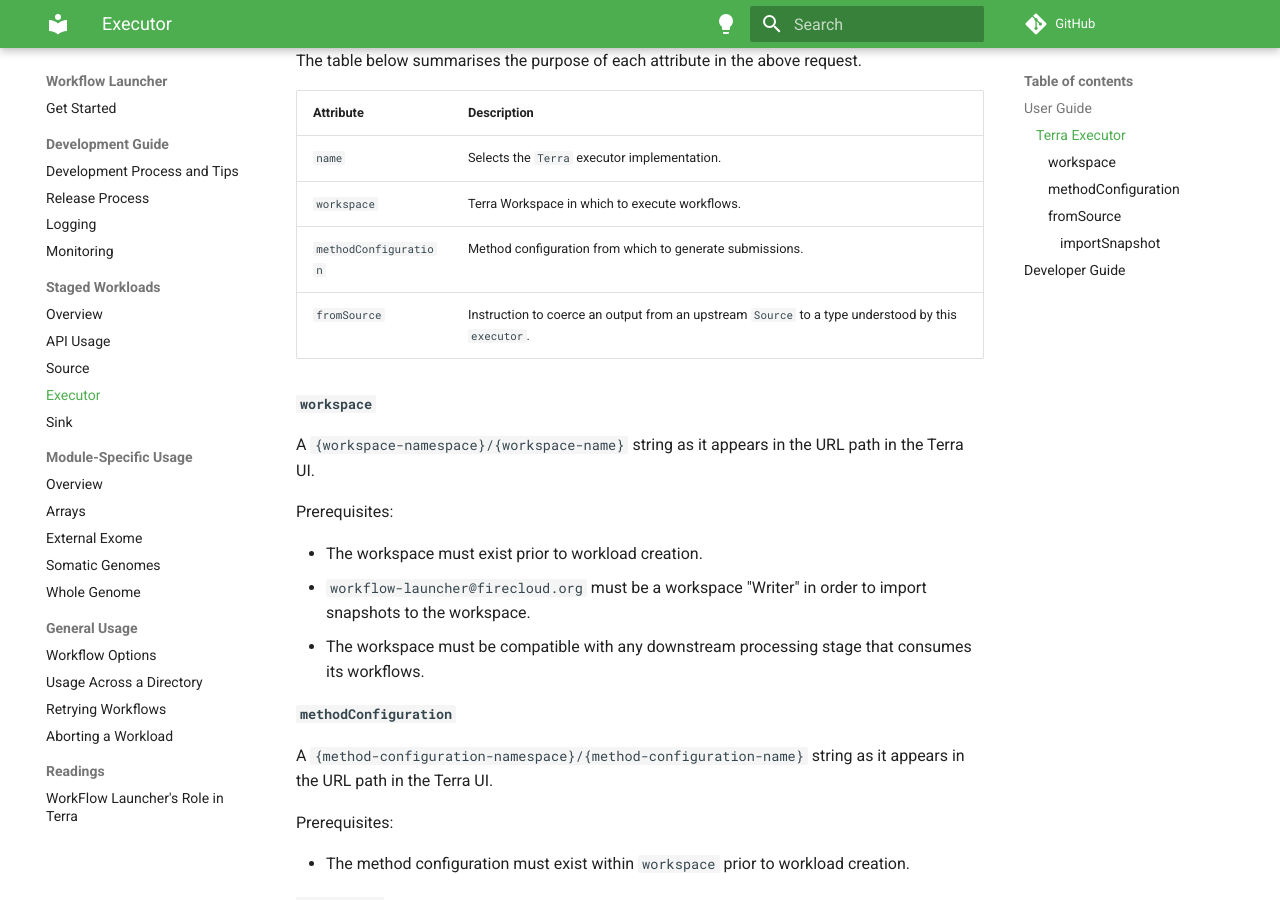
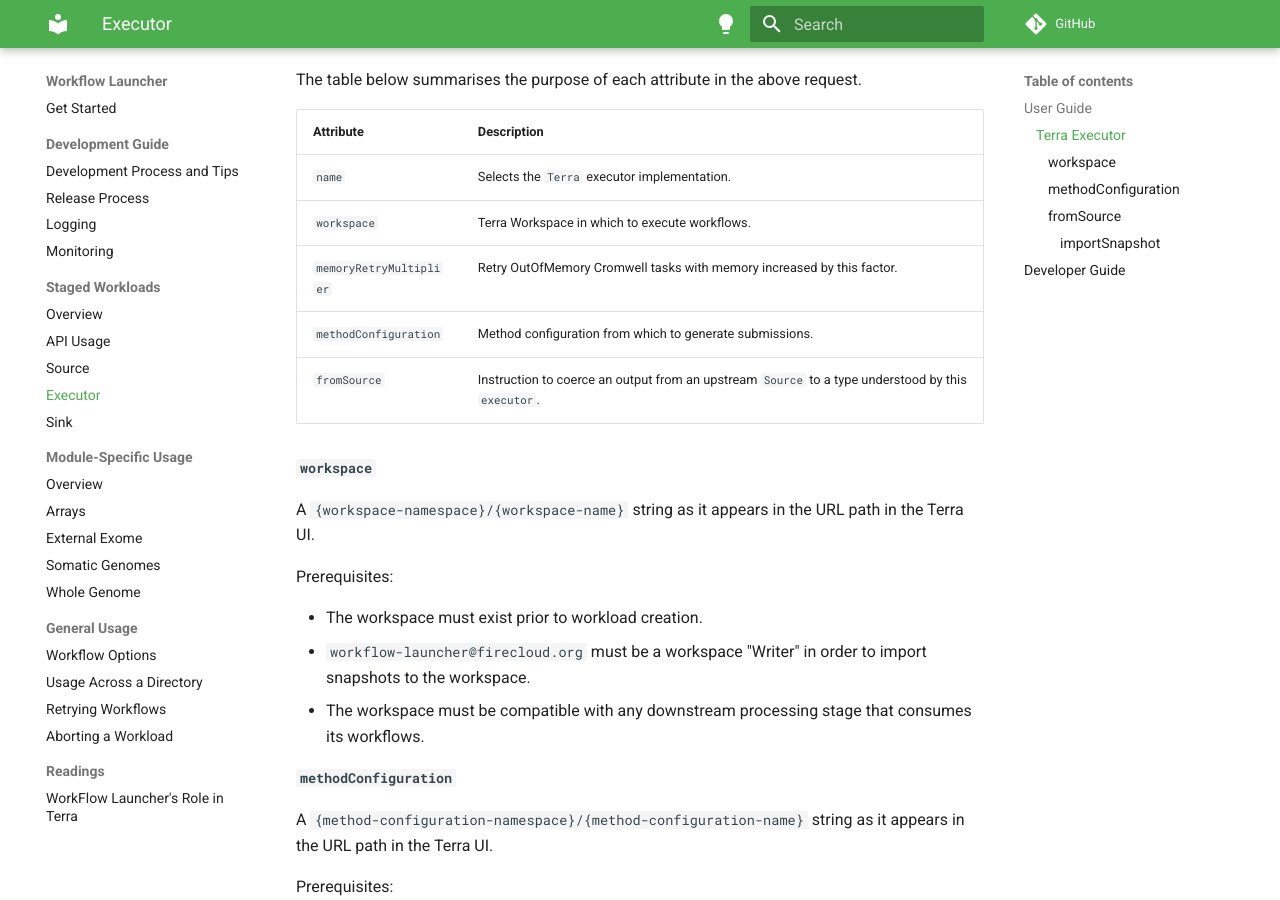
Before and after one commit to broadinstitute/wfl, an MkDocs documentation site: the page built from docs/md/staged-executor.md, in a window 1280 px wide and 900 px high, scrolled down 1781 px. Built offline with MkDocs 1.6.1 and Material for MkDocs 9.7.7, drawn with Linux system fonts in a browser that asks for light colours; comment, search, counter and statistics services are not loaded; some of the changed text lies outside the part shown.

Commit message:
[GH-1654] Admit memory retry multiplier. (#608)
* These settings all have their own columns in the executor table.
* Postgres likes ADD COLUMN.
* Strictly documentation for now.
* Round-trip the memoryRetryMultiplier through database.
* Pass memoryRetryMultiplier through to Firecloud.
* Document memoryRetryMultiplier.

```diff
--- a/docs/md/staged-executor.md
+++ b/docs/md/staged-executor.md
@@ -35,6 +35,7 @@
 {
   "name": "Terra",
   "workspace": "wfl-dev/CDC_Viral_Sequencing",
+  "memoryRetryMultiplier": 1.5
   "methodConfiguration": "wfl-dev/sarscov2_illumina_full",
   "fromSource": "importSnapshot"
 }
@@ -44,12 +45,13 @@
 
 The table below summarises the purpose of each attribute in the above request.
 
-| Attribute             | Description                                                                                       |
-|-----------------------|---------------------------------------------------------------------------------------------------|
-| `name`                | Selects the `Terra` executor implementation.                                                      |
-| `workspace`           | Terra Workspace in which to execute workflows.                                                    |
-| `methodConfiguration` | Method configuration from which to generate submissions.                                          |
-| `fromSource`          | Instruction to coerce an output from an upstream `Source` to a type understood by this `executor`.|
+| Attribute               | Description                                                                                        |
+|-------------------------|----------------------------------------------------------------------------------------------------|
+| `name`                  | Selects the `Terra` executor implementation.                                                       |
+| `workspace`             | Terra Workspace in which to execute workflows.                                                     |
+| `memoryRetryMultiplier` | Retry OutOfMemory Cromwell tasks with memory increased by this factor.                             |
+| `methodConfiguration`   | Method configuration from which to generate submissions.                                           |
+| `fromSource`            | Instruction to coerce an output from an upstream `Source` to a type understood by this `executor`. |
 
 #### `workspace`
 A `{workspace-namespace}/{workspace-name}` string as it appears in the URL path
```
Also changed, not shown: 6 other files.
